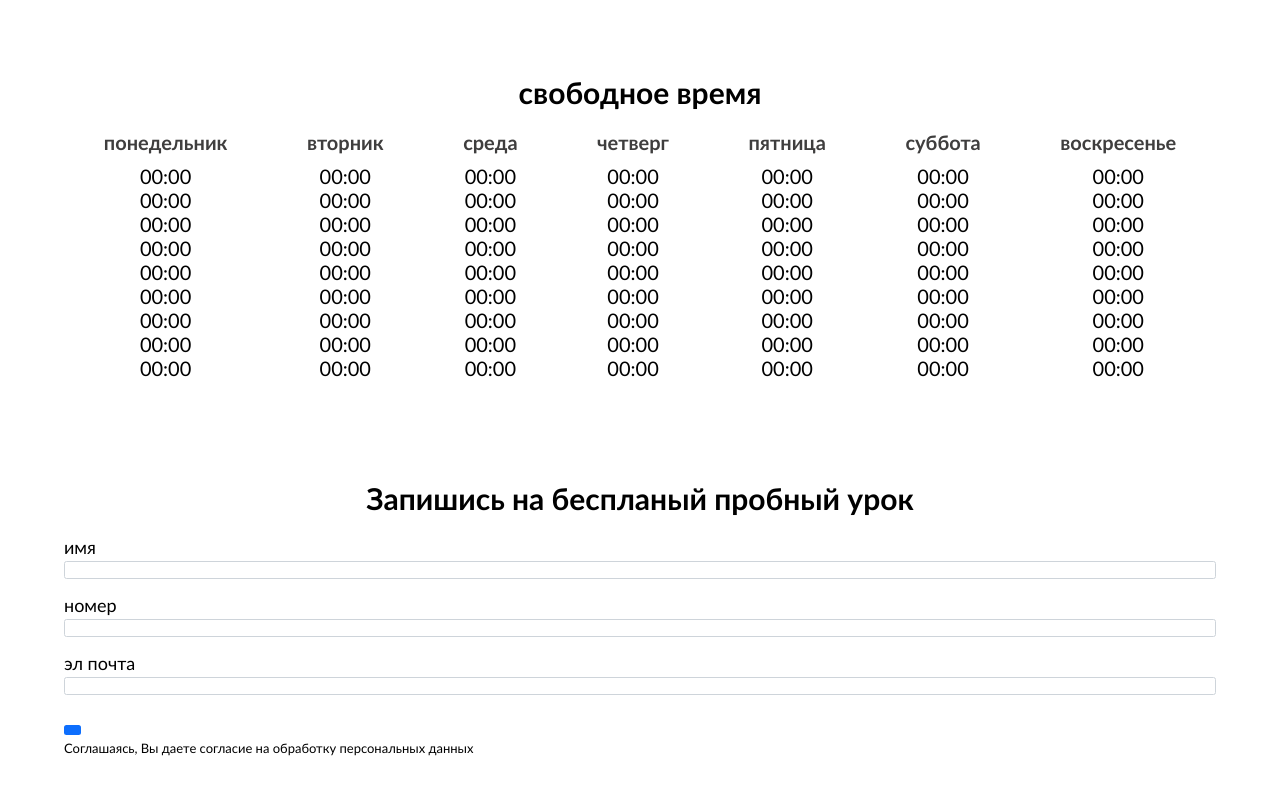
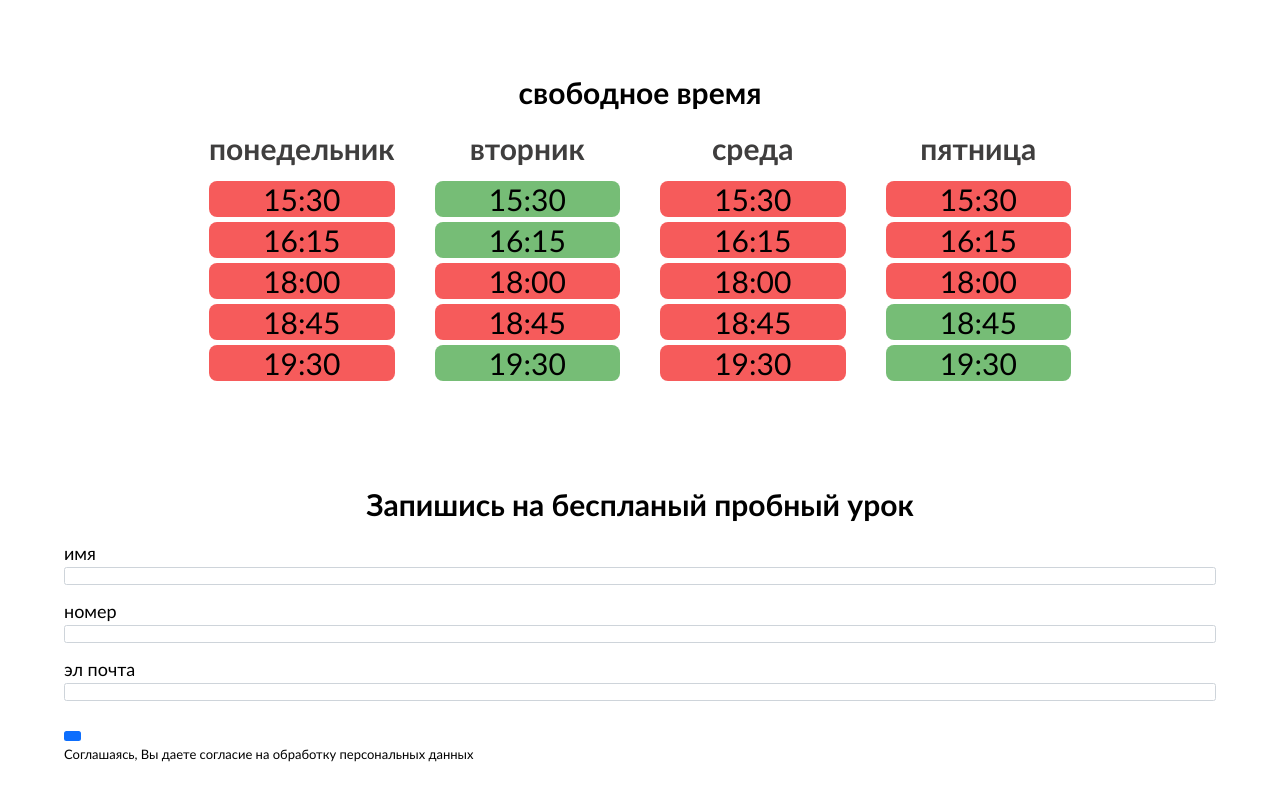
Before and after one commit to DaerioFrixell/liga_Frontend, a React (Create React App) app: page / in a window 1280 px wide. Shown: the part 1434-2234 px from the top of the page. Built offline with nearby package versions, Linux system fonts and the light colour scheme.

Commit message:
feature/LS-09: change AvailableTime

```diff
--- a/src/components/lending/availableTime/AvailableTime.jsx
+++ b/src/components/lending/availableTime/AvailableTime.jsx
@@ -5,99 +5,49 @@ export const AvailableTime = () => {
   return (
     <div id="availableTimeBlock" className="time">
       <h2 className="time__title">свободное время</h2>
-      <div className="time__day">
-        <p className="time__day__item-d">понедельник</p>
-        <p className="time__day__item">00:00</p>
-        <p className="time__day__item">00:00</p>
-        <p className="time__day__item">00:00</p>
-        <p className="time__day__item">00:00</p>
-        <p className="time__day__item">00:00</p>
-        <p className="time__day__item">00:00</p>
-        <p className="time__day__item">00:00</p>
-        <p className="time__day__item">00:00</p>
-        <p className="time__day__item">00:00</p>
+      <div className="time__list">
+
+        <div className="time__list__day">
+          <p className="time__list__day__item-d">понедельник</p>
+          <p className="time__list__day__item navbl">15:30</p>
+          <p className="time__list__day__item navbl">16:15</p>
+          <p className="time__list__day__item navbl">18:00</p>
+          <p className="time__list__day__item navbl">18:45</p>
+          <p className="time__list__day__item navbl">19:30</p>
         </div>
 
-      <div className="time__day">
-        <p className="time__day__item-d">вторник</p>
-        <p className="time__day__item">00:00</p>
-        <p className="time__day__item">00:00</p>
-        <p className="time__day__item">00:00</p>
-        <p className="time__day__item">00:00</p>
-        <p className="time__day__item">00:00</p>
-        <p className="time__day__item">00:00</p>
-        <p className="time__day__item">00:00</p>
-        <p className="time__day__item">00:00</p>
-        <p className="time__day__item">00:00</p>
+        <div className="time__list__day">
+          <p className="time__list__day__item-d">вторник</p>
+          <p className="time__list__day__item avbl">15:30</p>
+          <p className="time__list__day__item avbl">16:15</p>
+          <p className="time__list__day__item navbl">18:00</p>
+          <p className="time__list__day__item navbl">18:45</p>
+          <p className="time__list__day__item avbl">19:30</p>
         </div>
 
-      <div className="time__day">
-        <p className="time__day__item-d">среда</p>
-        <p className="time__day__item">00:00</p>
-        <p className="time__day__item">00:00</p>
-        <p className="time__day__item">00:00</p>
-        <p className="time__day__item">00:00</p>
-        <p className="time__day__item">00:00</p>
-        <p className="time__day__item">00:00</p>
-        <p className="time__day__item">00:00</p>
-        <p className="time__day__item">00:00</p>
-        <p className="time__day__item">00:00</p>
+        <div className="time__list__day">
+          <p className="time__list__day__item-d">среда</p>
+          <p className="time__list__day__item navbl">15:30</p>
+          <p className="time__list__day__item navbl">16:15</p>
+          <p className="time__list__day__item navbl">18:00</p>
+          <p className="time__list__day__item navbl">18:45</p>
+          <p className="time__list__day__item navbl">19:30</p>
         </div>
 
-      <div className="time__day">
-        <p className="time__day__item-d">четверг</p>
-        <p className="time__day__item">00:00</p>
-        <p className="time__day__item">00:00</p>
-        <p className="time__day__item">00:00</p>
-        <p className="time__day__item">00:00</p>
-        <p className="time__day__item">00:00</p>
-        <p className="time__day__item">00:00</p>
-        <p className="time__day__item">00:00</p>
-        <p className="time__day__item">00:00</p>
-        <p className="time__day__item">00:00</p>
+        <div className="time__list__day">
+          <p className="time__list__day__item-d">пятница</p>
+          <p className="time__list__day__item navbl">15:30</p>
+          <p className="time__list__day__item navbl">16:15</p>
+          <p className="time__list__day__item navbl">18:00</p>
+          <p className="time__list__day__item avbl">18:45</p>
+          <p className="time__list__day__item avbl">19:30</p>
+        </div>
       </div>
 
-      <div className="time__day">
-        <p className="time__day__item-d">пятница</p>
-        <p className="time__day__item">00:00</p>
-        <p className="time__day__item">00:00</p>
-        <p className="time__day__item">00:00</p>
-        <p className="time__day__item">00:00</p>
-        <p className="time__day__item">00:00</p>
-        <p className="time__day__item">00:00</p>
-        <p className="time__day__item">00:00</p>
-        <p className="time__day__item">00:00</p>
-        <p className="time__day__item">00:00</p>
-      </div>
-
-      <div className="time__day">
-        <p className="time__day__item-d">суббота</p>
-        <p className="time__day__item">00:00</p>
-        <p className="time__day__item">00:00</p>
-        <p className="time__day__item">00:00</p>
-        <p className="time__day__item">00:00</p>
-        <p className="time__day__item">00:00</p>
-        <p className="time__day__item">00:00</p>
-        <p className="time__day__item">00:00</p>
-        <p className="time__day__item">00:00</p>
-        <p className="time__day__item">00:00</p>
-      </div>
-
-      <div className="time__day">
-        <p className="time__day__item-d">воскресенье</p>
-        <p className="time__day__item">00:00</p>
-        <p className="time__day__item">00:00</p>
-        <p className="time__day__item">00:00</p>
-        <p className="time__day__item">00:00</p>
-        <p className="time__day__item">00:00</p>
-        <p className="time__day__item">00:00</p>
-        <p className="time__day__item">00:00</p>
-        <p className="time__day__item">00:00</p>
-        <p className="time__day__item">00:00</p>
     </div>
 
 
 
-    </div>
+
   )
 }
--- a/src/components/lending/availableTime/availableTime.scss
+++ b/src/components/lending/availableTime/availableTime.scss
@@ -7,29 +7,33 @@
   text-align: center;
   margin-bottom: 10rem;
 
-  &__title {
-    grid-column: 1/8;
-  }
+  &__list {
+    display: grid;
+    grid-template-rows: 1fr;
+    grid-template-columns: repeat(4, 1fr);
+    gap: 4rem;
 
     &__day {
       &__item {
-      &:hover {
-        background: rgb(243, 188, 188);
-      }
+        font-size: 3rem;
+        border-radius: 8px;
+        margin: .5rem 0;
       }
 
       &__item-d {
         padding-bottom: 1rem;
         font-weight: bold;
+        font-size: 3rem;
         color: rgb(63, 62, 62);
       }
 
-
+      .navbl {
+        background-color: rgba(244, 49, 49, 0.792);
       }
 
-
-
-
-
-
+      .avbl {
+        background-color: rgba(65, 164, 65, 0.719);
       }
+    }
+  }
+}
```
Lines whose indentation alone changed are shown as unchanged.
